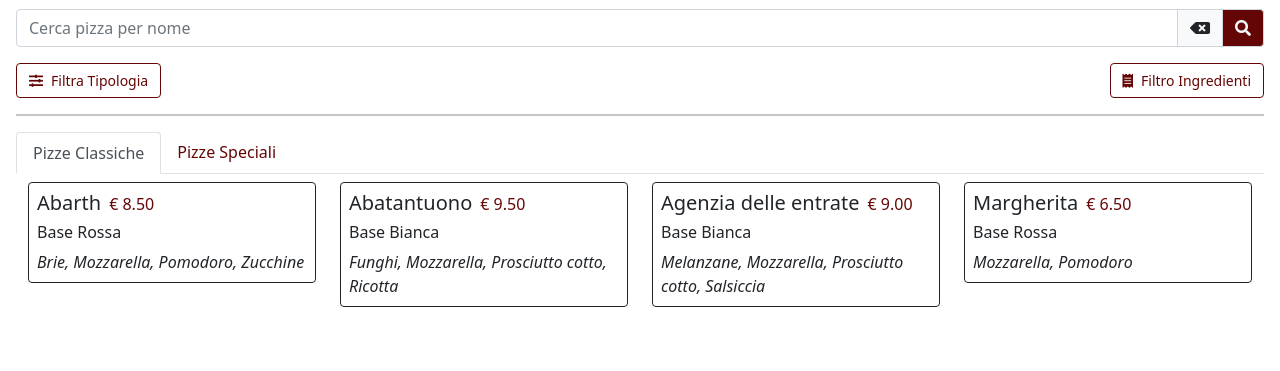
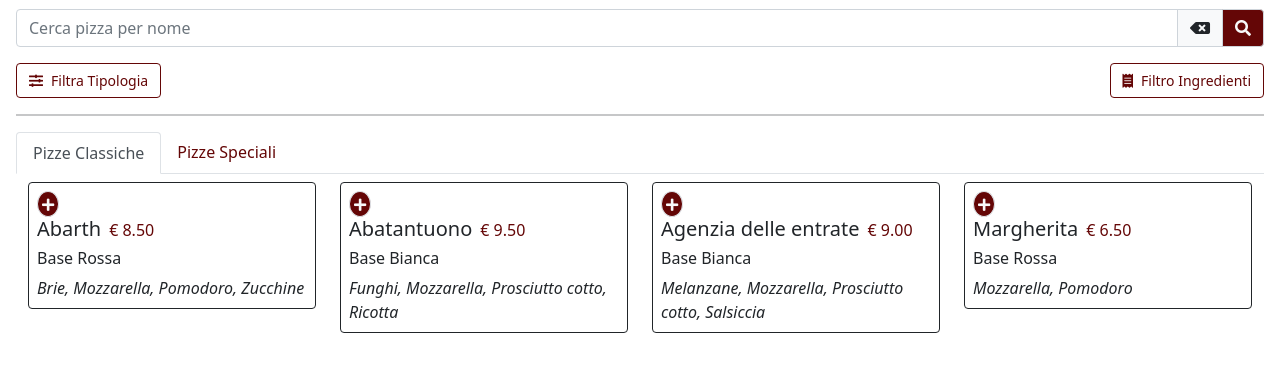
Before and after one commit to Giorgio-24/gio-pizzeria, a plain HTML site: page index.html in a window 1280 px wide. Shown: the part 65-436 px from the top of the page. Drawn offline with nearby package versions, Linux system fonts and the light colour scheme.

Commit message:
new-features-added

```diff
--- a/index.html
+++ b/index.html
@@ -101,11 +101,14 @@
                         </li>
                     </ul>
                 </div>
+                <!--^ PIZZAS -->
                 <div id="menu" class="container-fluid">
                     <div class="row">
                         <div class=" my-2 col-sm-6 col-md-3" v-for="(element, index) in menu"
                             v-if="searchPizza(element.name) && element.special == isItSpecial">
                             <div class="pizza-card border border-dark rounded p-2">
+                                <button class="border border-transparent rounded-circle text-light bg-color-amaranth"><i
+                                        class="fas fa-plus font-14 px-1"></i></button>
                                 <div class="h5">{{ element.name }}<span class="text-color-amaranth h6 ps-2">&#8364 {{
                                         element.price
                                         }}</span></div>
--- a/style.css
+++ b/style.css
@@ -24,6 +24,7 @@ a{
 .text-color-amaranth{
     color: #640606;
 }
+
 /*? BACKGROUND-COLORS */
 .bg-color-amaranth{
     background-color: #640606;
@@ -31,6 +32,11 @@ a{
 
 .bg-color-light-dark{
     background-color: rgba(0, 0, 0, 0.5);
+}
+
+/*? TEXT-COLORS */
+.font-14{
+font-size: 14px;
 }
 
 /*= BODY */
```
